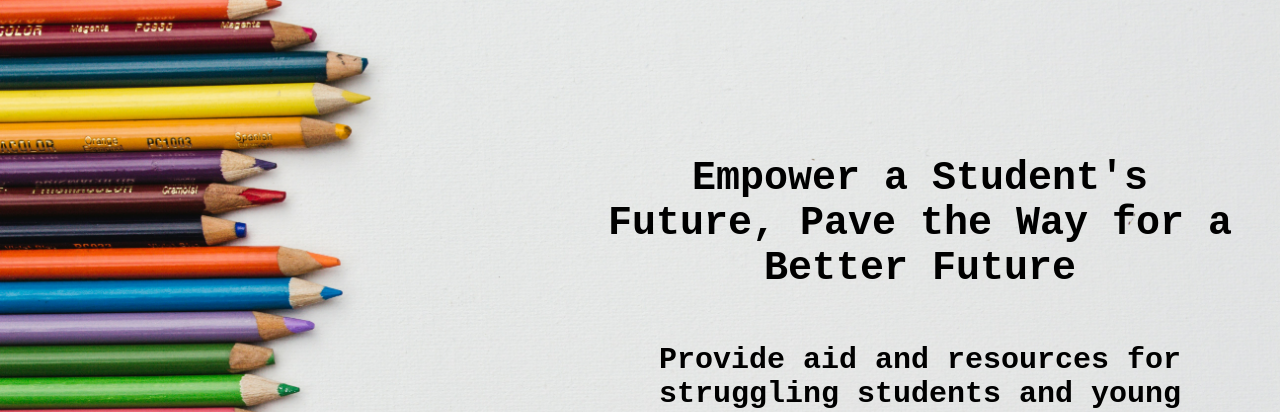
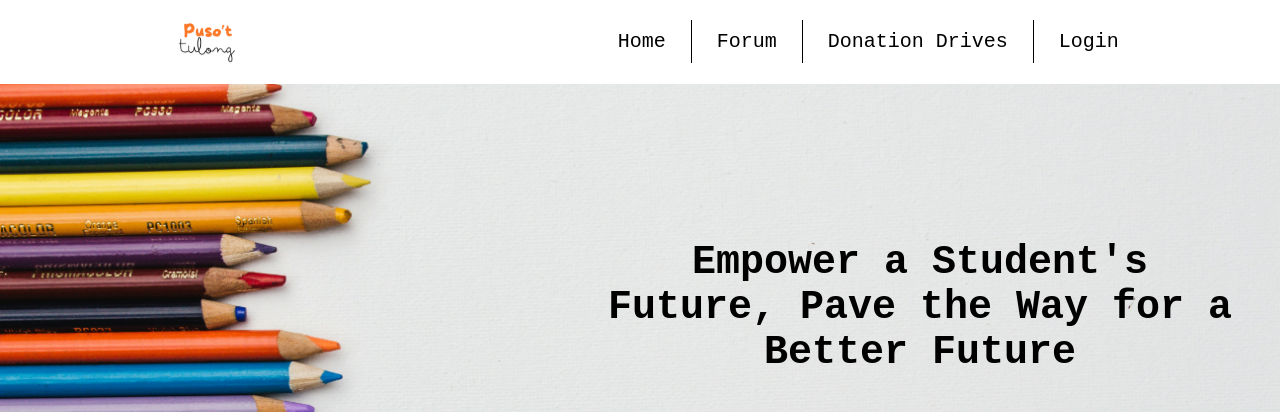
Before and after one commit to necriesa/puso-t-tulong, a Flask app: page / in a window 1280 px wide. Shown: the top 412 px of the page. Run offline with Flask 3, Linux system fonts and the light colour scheme.

Commit message:
added a drive creation form html and put the navbar back in home page

```diff
--- /dev/null
+++ b/templates/drives_form.html
@@ -0,0 +1 @@
+{%  %}
--- a/templates/index.html
+++ b/templates/index.html
@@ -5,6 +5,20 @@
 {% endblock %}
 
 {% block body %}
+
+    <div class="navbar-container">
+        <a href="/" class="nav-links logo"><img src="{{ url_for('static', filename='images/logov2.png') }}" class="logo"></a>
+        <ul class="nav-links">
+            <li class="nav-links"><a href="/" class="nav-links">Home</a></li>
+            <li class="nav-links"><a href="/main" class="nav-links">Forum</a></li>
+            <li class="nav-links"><a href="/drives" class="nav-links">Donation Drives</a></li>
+            {% if current_user.is_authenticated %}
+                <li class="nav-links"><a href="/logout" class="nav-links">Welcome {{ current_user.username }}</a></li>
+            {% else %}
+                <li class="nav-links"><a href="/login" class="nav-links">Login</a></li>
+            {% endif %}
+        </ul>
+    </div>
 
     <div class="content-banner">
         <img src="{{ url_for('static', filename='images/home/background-2.jpg') }}" class="background-image">
```
